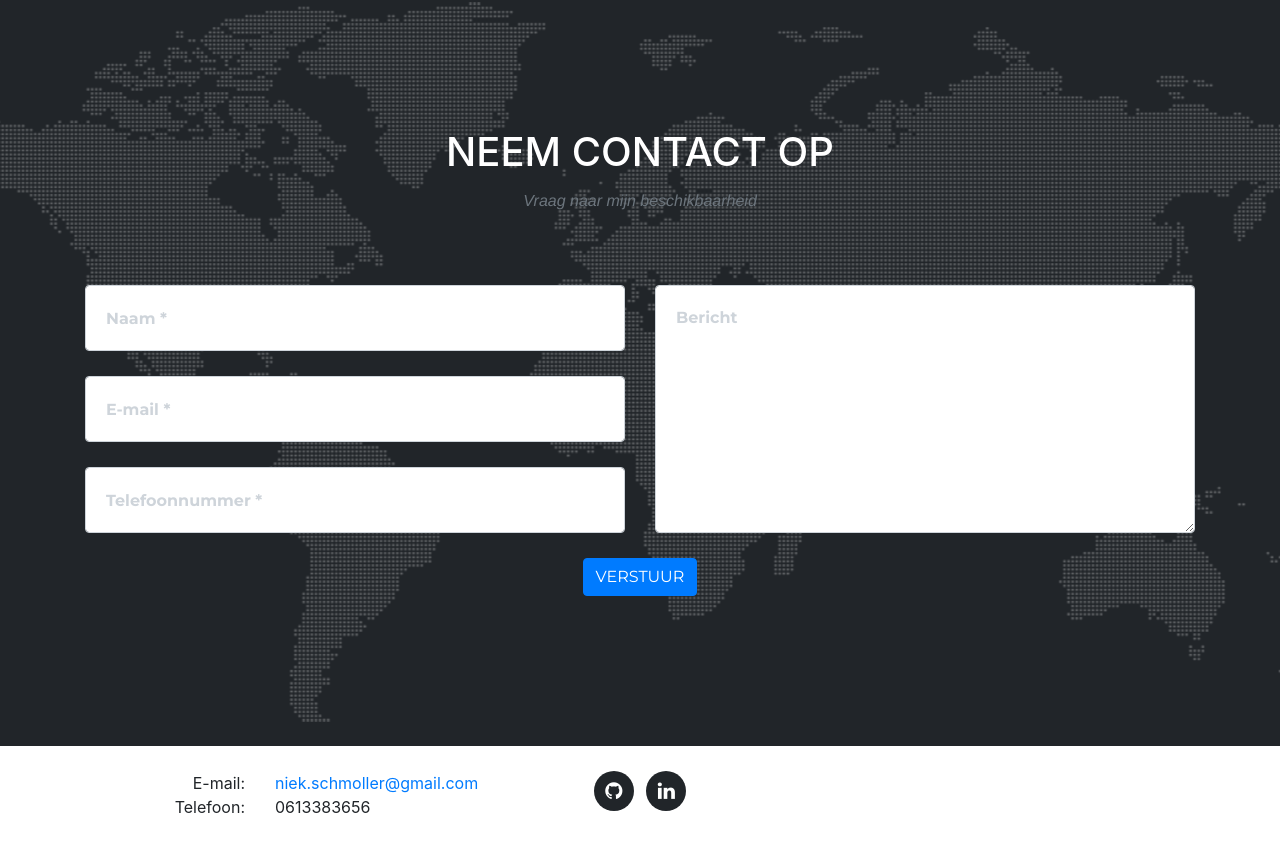
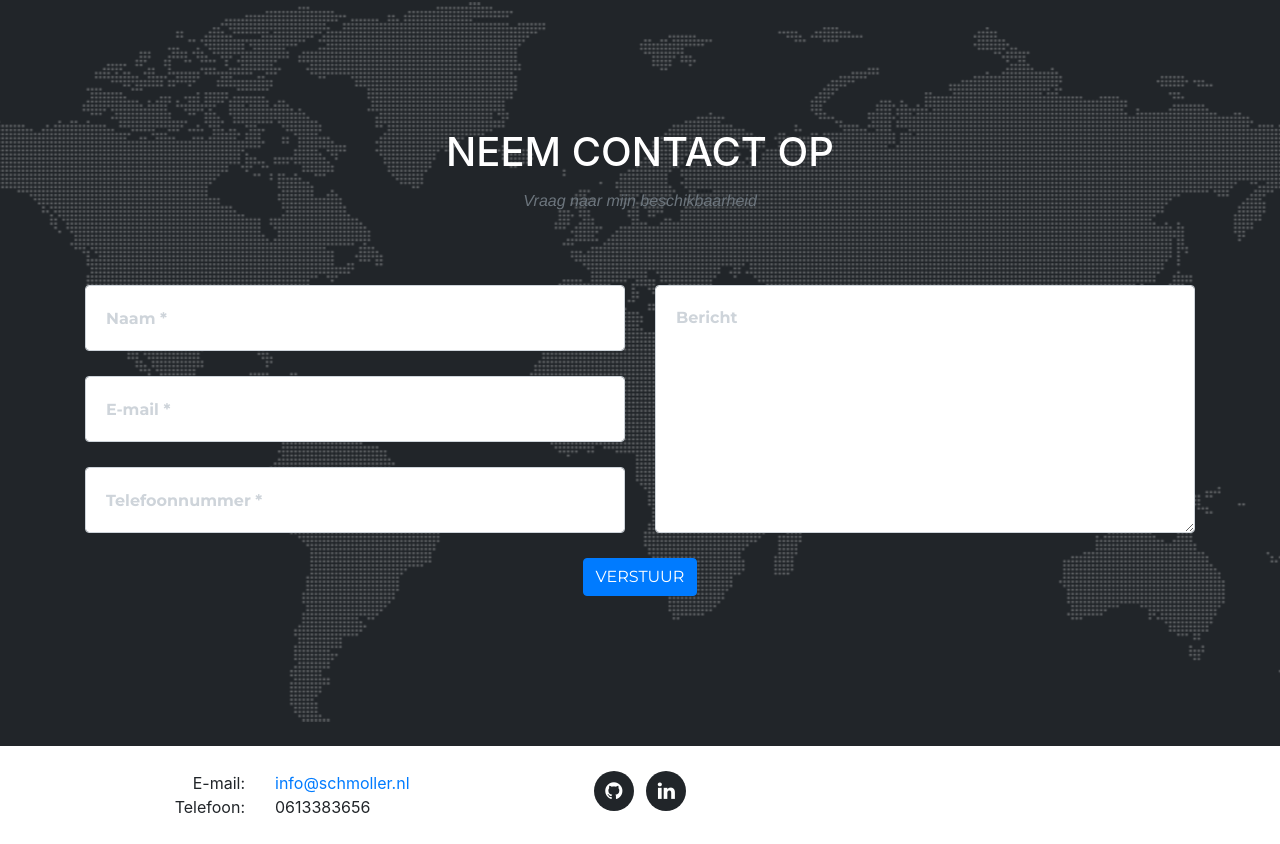
Before and after one commit to nschmoller/nschmoller.github.io, a website with bundled scripts: page index.html in a window 1280 px wide. Shown: the part 2672-3516 px from the top of the page. Built offline with nearby package versions, Linux system fonts and the light colour scheme; a web font is replaced by a local one.

Commit message:
change email address

```diff
--- a/index.html
+++ b/index.html
@@ -217,7 +217,7 @@
           <div class="col-md-4">
             <div class="row">
               <div class="col-6 text-right">E-mail:</div>
-              <div class="col-6 text-left"><a href="mailto:niek.schmoller@gmail.com">niek.schmoller@gmail.com</a></div>
+              <div class="col-6 text-left"><a href="mailto:info@schmoller.nl">info@schmoller.nl</a></div>
               <div class="col-6 text-right">Telefoon:</div>
               <div class="col-6 text-left">0613383656</div>
             </div>
```
